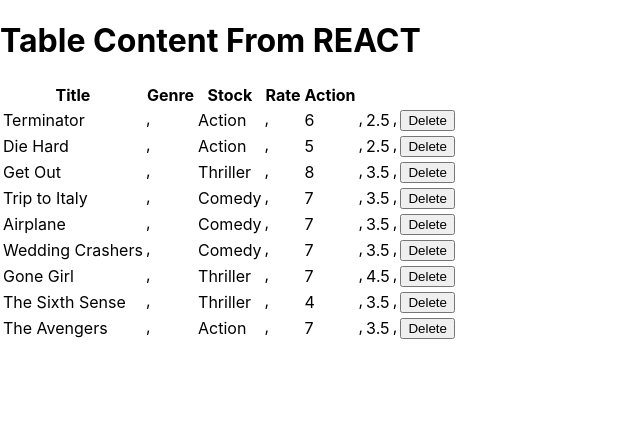
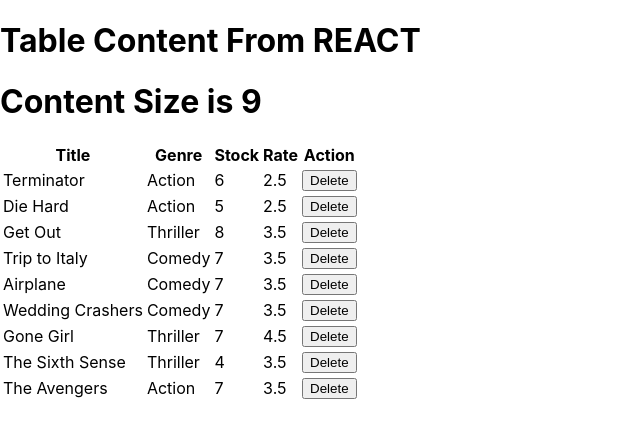
Before and after one commit to studymadara/first-react-app, a React (Create React App) app: page / in a window 1280 px wide. Shown: the top 438 px of the page, without its empty margins (0-640 px from the left). Built offline with nearby package versions, Linux system fonts and the light colour scheme.

Commit message:
table update

```diff
--- a/src/components/tableCompenent.jsx
+++ b/src/components/tableCompenent.jsx
@@ -14,7 +14,12 @@ class TableCompenent extends Component
 
     render()
     {
-        return ( <div><h1>Table Content From REACT</h1>{this.renderMoviesInTable()}</div> );
+        return ( <React.Fragment><h1>Table Content From REACT</h1>{this.renderSpan()}{this.renderMoviesInTable()}</React.Fragment> );
+    }
+
+    renderSpan()
+    {
+        return (<h1>Content Size is {this.state.movies.length}</h1>);
     }
 
     renderMoviesInTable()
@@ -30,19 +35,21 @@ class TableCompenent extends Component
             </tr>
             </thead>
             <tbody>
-                {this.state.movies.map((movie) =>
-                                    {
-                                            return ([<tr>
-                                                <td> {movie.title} </td>,
-                                                <td> {movie.genre.name} </td>,
-                                                <td> {movie.numberInStock} </td>,
-                                                <td> {movie.dailyRentalRate} </td>,
-                                                <td><button id={movie._id}> Delete </button> </td>
-                                                </tr>])
-                                    }
+                {this.state.movies.map((movie) => ( <tr>
+                                                <td> {movie.title} </td>
+                                                <td> {movie.genre.name} </td>
+                                                <td> {movie.numberInStock} </td>
+                                                <td> {movie.dailyRentalRate} </td>
+                                                <td><button onClick={()=>this.removeElement(movie._id)}> Delete </button> </td>
+                                                </tr>)
                                     )}
              </tbody>
         </table>);
+    }
+
+    removeElement = (movieId) =>
+    {
+        this.setState({movies:this.state.movies.filter(function(movie){return movie._id!==movieId})});
     }
 }
 
```
